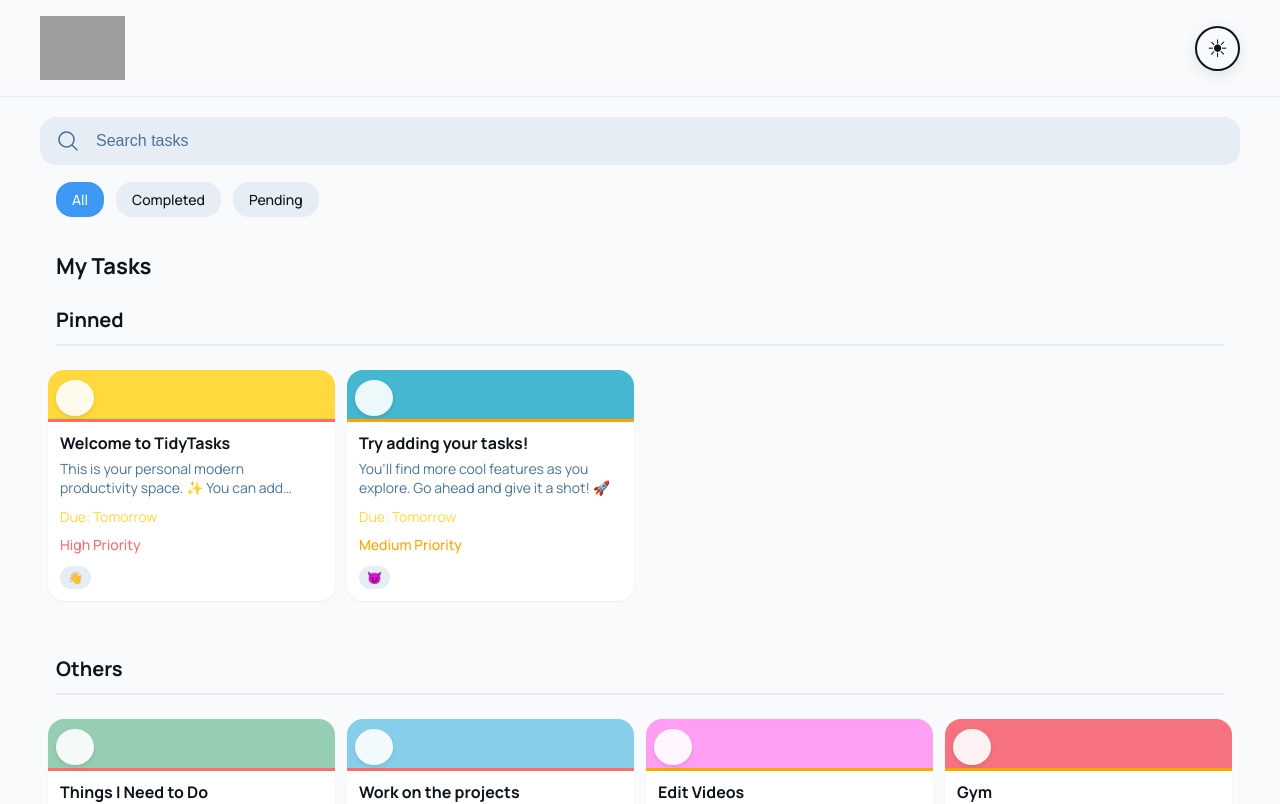
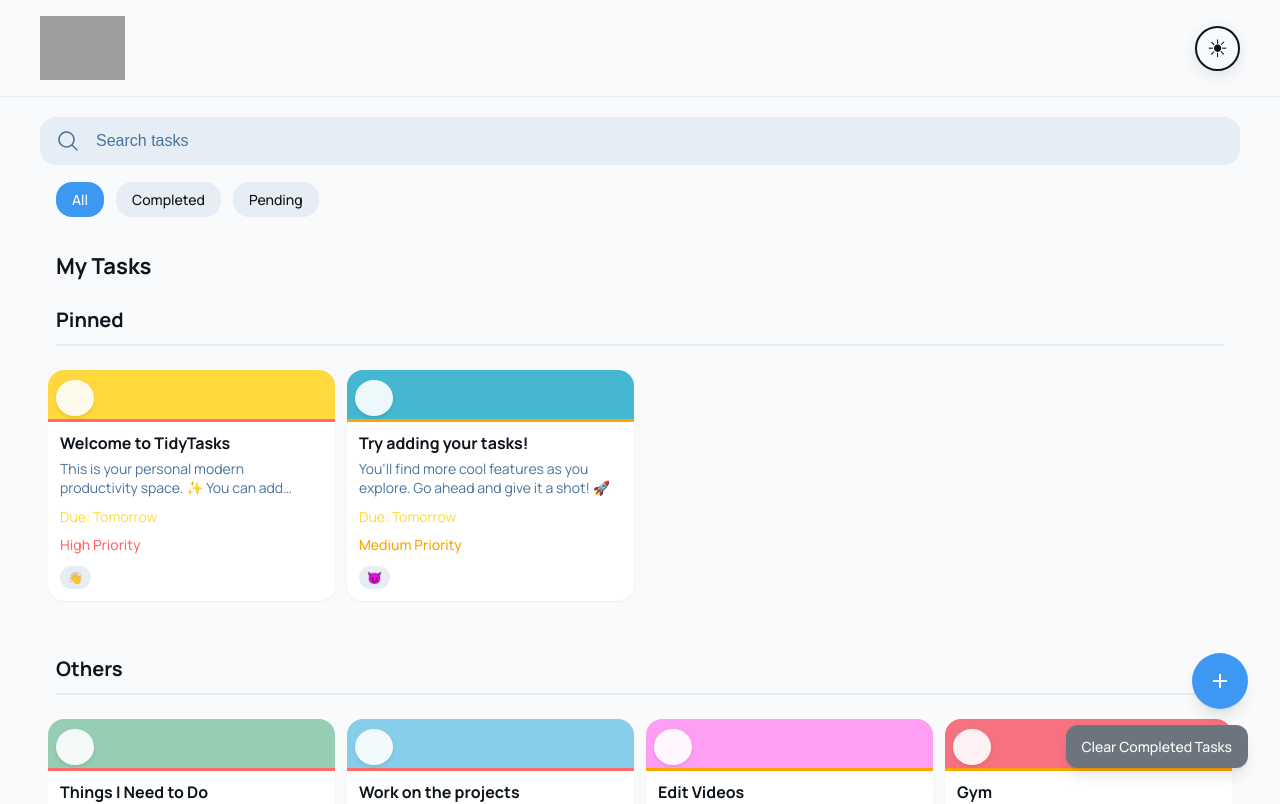
Before and after one commit to SwastikSharma15/TidyTasks, a React (Vite) app: page / in a window 1280 px wide. Shown: the top 804 px of the page. Built offline with nearby package versions, Linux system fonts and the light colour scheme; grey boxes are pictures that could not be loaded; the HTML template or start-up script is replaced by a standard one.

Commit message:
custom color picker

```diff
--- a/src/App.css
+++ b/src/App.css
@@ -155,3 +155,89 @@
   color: var(--text-primary);
   margin: 1.25rem 1rem 1.25rem;
 }
+
+/* Floating buttons container */
+.floating-buttons {
+  position: fixed;
+  bottom: 2rem;
+  right: 2rem;
+  display: flex;
+  flex-direction: column;
+  align-items: flex-end;
+  gap: 1rem;
+  z-index: 1000;
+}
+
+.floating-buttons-column {
+  display: flex;
+  flex-direction: column-reverse;
+  align-items: flex-end;
+  gap: 1rem;
+}
+
+.clear-completed-btn.floating {
+  padding: 0.75rem 1rem;
+  border-radius: var(--radius-md);
+  background-color: #6c757d;
+  color: white;
+  border: none;
+  font-size: 0.875rem;
+  font-weight: 500;
+  cursor: pointer;
+  box-shadow: var(--shadow-lg);
+  transition: all 0.3s ease;
+  display: flex;
+  align-items: center;
+  justify-content: center;
+  white-space: nowrap;
+}
+
+.clear-completed-btn.floating:hover {
+  transform: translateY(-2px) scale(1.05);
+  box-shadow: 0 20px 25px -5px rgb(0 0 0 / 0.1), 0 8px 10px -6px rgb(0 0 0 / 0.1);
+}
+
+/* Color picker styles */
+.color-picker-container {
+  display: grid;
+  grid-template-columns: repeat(6, 1fr);
+  gap: 0.5rem;
+  margin-bottom: 1rem;
+}
+
+.color-option {
+  width: 2.5rem;
+  height: 2.5rem;
+  border: 2px solid transparent;
+  border-radius: 50%;
+  cursor: pointer;
+  transition: all 0.2s ease;
+  position: relative;
+}
+
+.color-option:hover {
+  transform: scale(1.1);
+}
+
+.color-option.selected {
+  border-color: var(--text-primary);
+  transform: scale(1.1);
+}
+
+.color-option.selected::after {
+  content: '✓';
+  position: absolute;
+  top: 50%;
+  left: 50%;
+  transform: translate(-50%, -50%);
+  color: white;
+  font-weight: bold;
+  text-shadow: 0 0 3px rgba(0,0,0,0.5);
+}
+
+.color-picker-custom {
+  display: flex;
+  align-items: center;
+  gap: 0.5rem;
+  margin-top: 0.5rem;
+}
```
